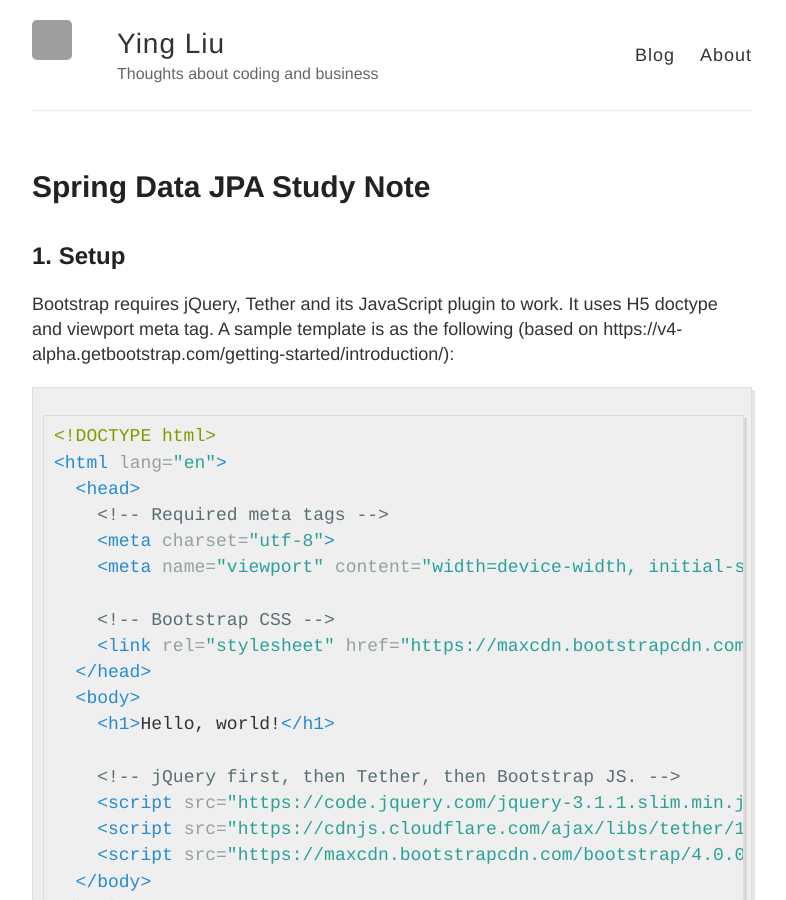
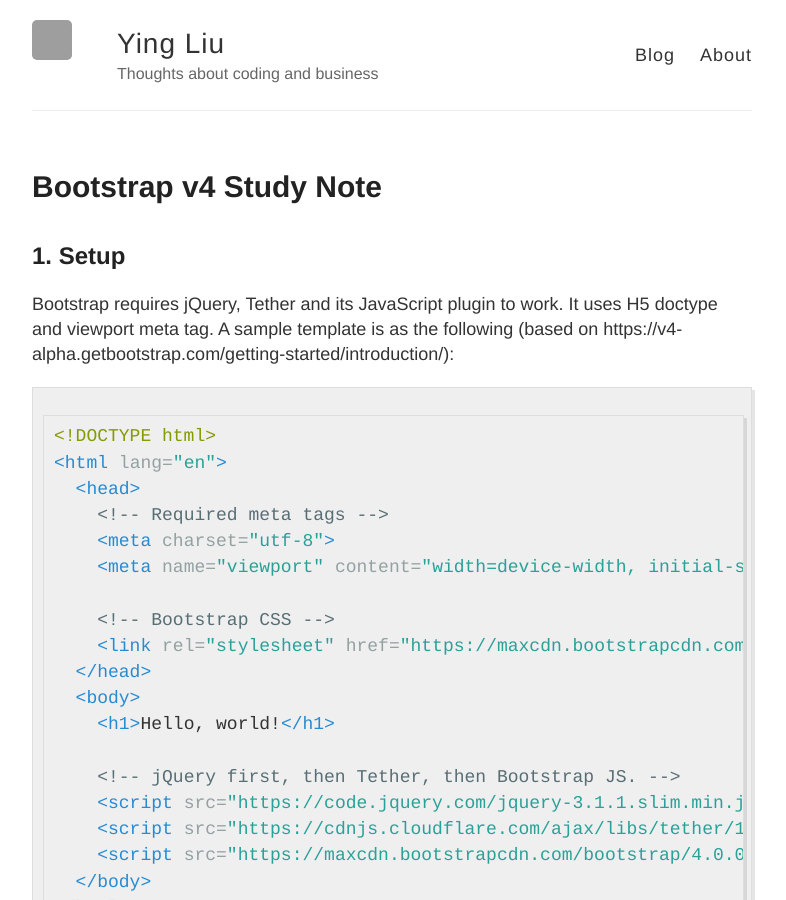
Before and after one commit to YingLiu4203/old-dev-blog, a Jekyll site: the page built from _posts/2017-05-16-Bootstrap-4-study-note.md, in a window 1280 px wide and 900 px high. Shown: the whole window, without its empty margins (248-1034 px from the left). Built offline with Jekyll 4.4.1, drawn with Linux system fonts in a browser that asks for light colours; comment, search, counter and statistics services are not loaded; some of the changed text lies outside the part shown; grey boxes are pictures that could not be loaded.

Commit message:
correct bootstrap note title

```diff
--- a/_posts/2017-05-17-Bootstrap-4-study-note.md
+++ b/_posts/2017-05-16-Bootstrap-4-study-note.md
@@ -1,6 +1,6 @@
 ---
 layout: post
-title: Spring Data JPA Study Note
+title: Bootstrap v4 Study Note
 categories:
 - Development
 tags:
```
